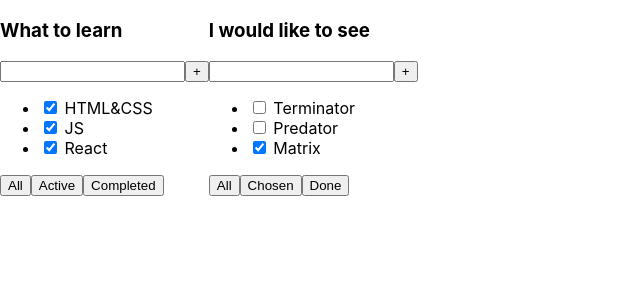
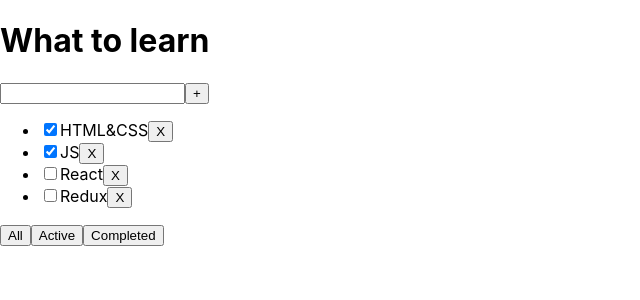
Before and after one commit to nazarPryt/ToDoList, a React (Create React App) app: page / in a window 1280 px wide. Shown: the top 300 px of the page, without its empty margins (0-640 px from the left). Built offline with nearby package versions, Linux system fonts and the light colour scheme.

Commit message:
added posibility to filter tasks and button to delete them

```diff
--- a/src/App.tsx
+++ b/src/App.tsx
@@ -1,23 +1,48 @@
-import React from 'react';
+import React, {useState} from 'react';
 import './App.css';
 import ToDoList from "./ToDoList";
 
-const taskOne = [
-    {id: 1, title: 'What to learn', isDone: true, subject: "HTML&CSS", btn: 'All'},
-    {id: 2, title: 'What to learn', isDone: true, subject: "JS", btn: 'Active'},
-    {id: 3, title: 'What to learn', isDone: true, subject: "React", btn: 'Completed'}];
-const taskTwo = [
-    {id: 1, title: 'I would like to see', isDone: false, subject: "Terminator", btn: 'All'},
-    {id: 2, title: 'I would like to see', isDone: false, subject: "Predator", btn: 'Chosen'},
-    {id: 3, title: 'I would like to see', isDone: true, subject: "Matrix", btn: 'Done'}]
+export type TaskType = {
+    id: number
+    isDone: boolean
+    subject: string
+}
+export type filterValueType = 'All' | 'Completed' | 'Active'
 
 function App() {
+
+    let [taskOne, setTask] = useState([
+        {id: 1, isDone: true, subject: "HTML&CSS"},
+        {id: 2, isDone: true, subject: "JS"},
+        {id: 3, isDone: false, subject: "React"},
+        {id: 4, isDone: false, subject: "Redux"}])
+
+    let [filter, setFilter] = useState<filterValueType> ('All')
+
+    function removeTask (id: number) {
+        let filteredTask = taskOne.filter( t => t.id !== id)
+        setTask(filteredTask)
+    }
+
+    function changeFilter (value: filterValueType) {
+        setFilter(value)
+    }
+
+    let taskForTodoList = taskOne;
+    if (filter === 'Completed'){
+        taskForTodoList = taskOne.filter( t => t.isDone)
+    }
+    if (filter === 'Active'){
+        taskForTodoList = taskOne.filter( t => !t.isDone)
+    }
     return (
         <div className="App">
-            <ToDoList  task={taskOne} />
-            <ToDoList  task={taskTwo} />
+            <ToDoList
+                title={'What to learn'}
+                task={taskForTodoList}
+                removeTask={removeTask}
+                changeFilter={changeFilter}
+            />
         </div>
-    );
-}
-
+    );}
 export default App;
--- /dev/null
+++ b/src/BodyTodo.tsx
@@ -0,0 +1,24 @@
+import React from 'react';
+import {TaskType} from "./App";
+
+type BodyTodoType = {
+    task: Array<TaskType>
+    removeTask: Function
+}
+
+const BodyTodo = (props: BodyTodoType) => {
+    return (
+        <div>
+            <ul>
+                {props.task.map( t => {
+                    return<li key={t.id}><input type="checkbox" checked={t.isDone}/>
+                        <span>{t.subject}</span>
+                        <button onClick={()=> props.removeTask(t.id)}>X</button></li>
+                })}
+
+            </ul>
+        </div>
+    );
+};
+
+export default BodyTodo;
--- /dev/null
+++ b/src/Buttons.tsx
@@ -0,0 +1,18 @@
+import React from 'react';
+import {filterValueType} from "./App";
+
+type ButtonsType = {
+    changeFilter: (value:filterValueType) => void
+}
+
+const Buttons = (props: ButtonsType) => {
+    return (
+        <div>
+            <button onClick={ ()=>{props.changeFilter('All')} }>All</button>
+            <button onClick={ ()=>{props.changeFilter('Active')} }>Active</button>
+            <button onClick={ ()=>{props.changeFilter('Completed')}}>Completed</button>
+        </div>
+    );
+};
+
+export default Buttons;
--- /dev/null
+++ b/src/Header.tsx
@@ -0,0 +1,19 @@
+import React from 'react';
+import {TaskType} from "./App";
+
+type HeaderType = {
+    title: string
+    task: Array<TaskType>
+}
+
+const Header = (props: HeaderType) => {
+    return (
+        <div>
+            <h1>{props.title}</h1>
+            <input type="text"/>
+            <button>+</button>
+        </div>
+    );
+};
+
+export default Header;
--- a/src/HeaderToDoList.tsx
+++ /dev/null
@@ -1,16 +0,0 @@
-import React from "react";
-
-type we = {
-    title: string
-}
-const HeaderToDoList = (props: we) => {
-    return (
-        <div>
-            <h3>{props.title}</h3>
-            <div>
-                <input/>
-                <button>+</button>
-            </div>
-            </div>
-)}
-export default HeaderToDoList
--- a/src/ToDoList.tsx
+++ b/src/ToDoList.tsx
@@ -1,29 +1,22 @@
 import React from "react";
-import HeaderToDoList from "./HeaderToDoList";
+import Header from "./Header";
+import Buttons from "./Buttons";
+import BodyTodo from "./BodyTodo";
+import {filterValueType, TaskType} from "./App";
 
-export type TaskType = {
+type ToDoListType = {
+    task: Array<TaskType>
     title: string
-    id: number
-    isDone: boolean
-    subject: string
-    btn: string
+    removeTask: (id: number)=> void
+    changeFilter: (value: filterValueType)=> void
 }
-export type ToDoListType = {
-    task: Array<TaskType>
-}
+
 const ToDoList = (props: ToDoListType) => {
     return <div>
-        <HeaderToDoList title={props.task[0].title}/>
-        <ul>
-            <li><input type="checkbox" checked={props.task[0].isDone}/> <span>{props.task[0].subject}</span></li>
-            <li><input type="checkbox" checked={props.task[1].isDone}/> <span>{props.task[1].subject}</span></li>
-            <li><input type="checkbox" checked={props.task[2].isDone}/> <span>{props.task[2].subject}</span></li>
-        </ul>
-        <div>
-            <button>{props.task[0].btn}</button>
-            <button>{props.task[1].btn}</button>
-            <button>{props.task[2].btn}</button>
-        </div>
+        <Header title={props.title} task={props.task}/>
+        <BodyTodo removeTask={props.removeTask} task={props.task}/>
+        <Buttons changeFilter={props.changeFilter}/>
+
     </div>
 }
-export default ToDoList
+export default ToDoList;
```
